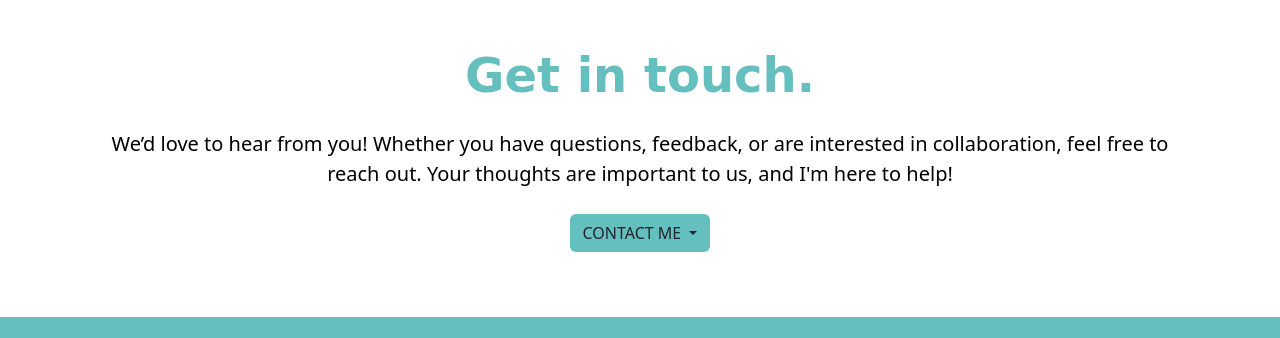
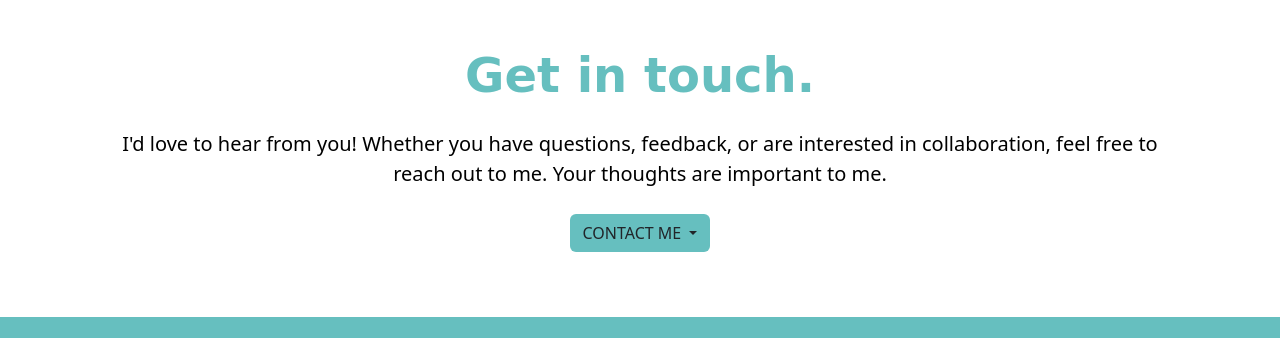
Before and after one commit to Naimesh-Rama/Portfolio1, a plain HTML site: page index.html in a window 1280 px wide. Shown: the part 1812-2150 px from the top of the page. Drawn offline with nearby package versions, Linux system fonts and the light colour scheme.

Commit message:
Update index.html

```diff
--- a/index.html
+++ b/index.html
@@ -80,8 +80,8 @@
         <div class="container py-">
             <h1 class="display-5 fw-bold">Get in touch.</h1>
             <p class="lead mb-0 text-body-emphasis">
-                We’d love to hear from you! Whether you have questions, feedback, or are interested in
-                 collaboration, feel free to reach out. Your thoughts are important to us, and I'm here to help!
+                I'd love to hear from you! Whether you have questions, feedback, or are interested in
+                 collaboration, feel free to reach out to me. Your thoughts are important to me.
                 </p>
 
             <div class="dropdown-center">
```
